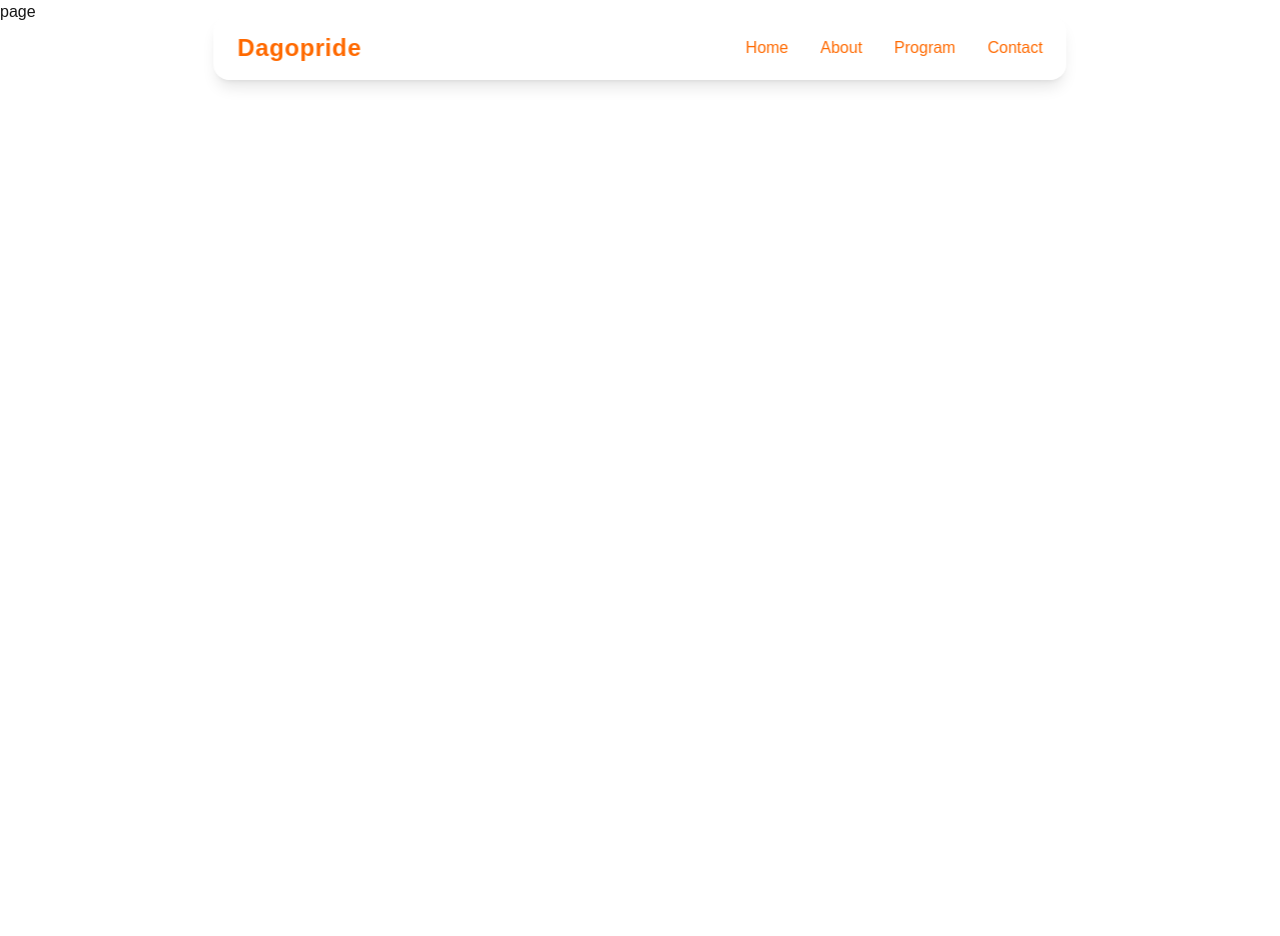
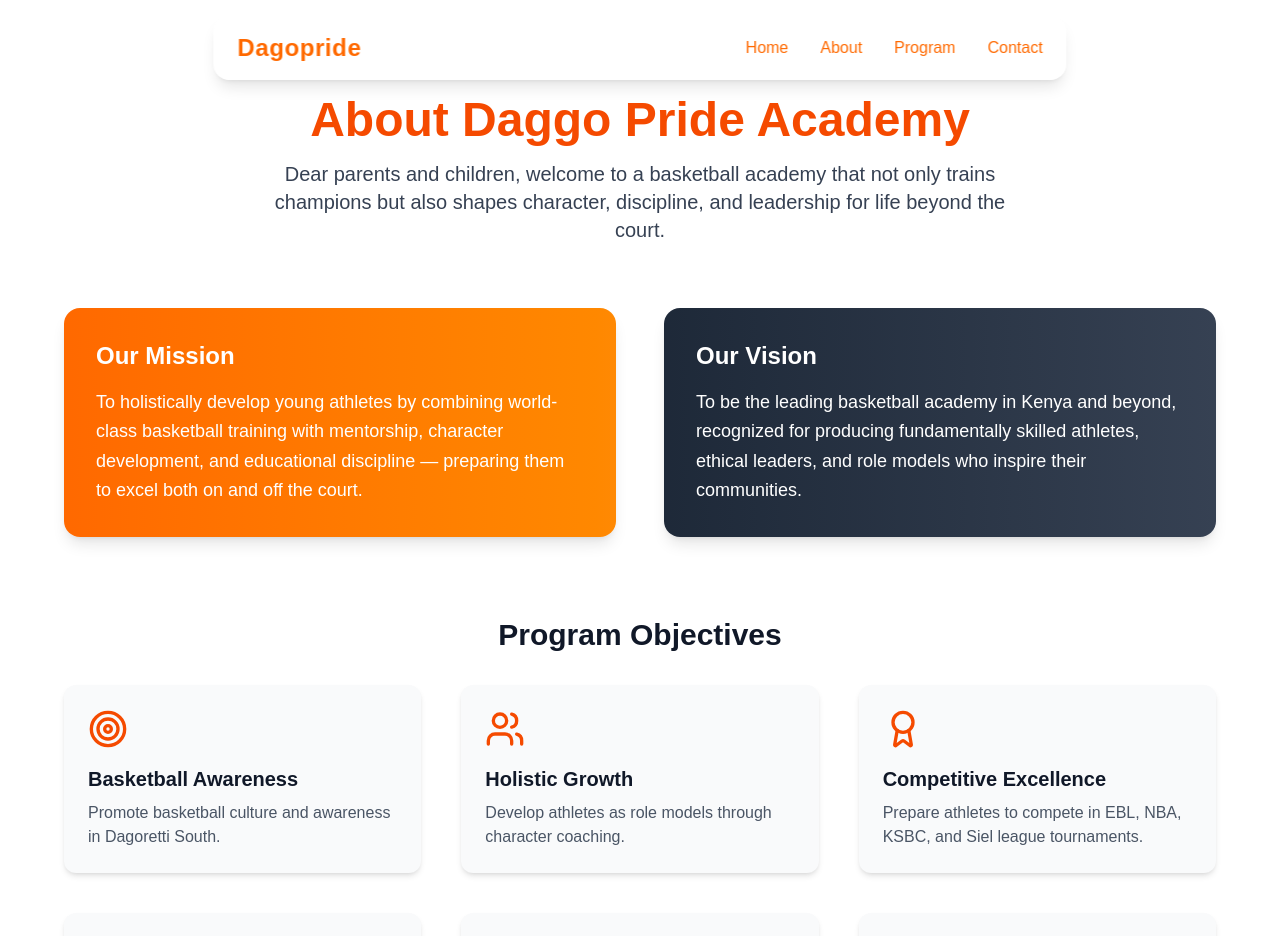
Before and after one commit to GEO-HACK/pride-basket, a Next.js app: page /about in a window 1280 px wide. Shown: the top 936 px of the page. Before the commit the page ends 800 px from the top, so only its background shows below. Built offline with nearby package versions, Linux system fonts and the light colour scheme.

Commit message:
feat: enhance About page with detailed sections and animations, update Learn More button to link to About page

```diff
--- a/src/app/about/page.tsx
+++ b/src/app/about/page.tsx
@@ -1,9 +1,163 @@
-import React from 'react'
+"use client"
 
-const page = () => {
+import React from "react"
+import { motion } from "framer-motion"
+import { Users, Target, Award, Shield, Calendar, Star } from "lucide-react"
+import Image from "next/image"
+
+const fadeInUp = {
+  hidden: { opacity: 0, y: 30 },
+  visible: { opacity: 1, y: 0 },
+}
+
+const AboutSection = () => {
   return (
-    <div>page</div>
+    <section className="relative bg-white text-gray-900 py-24 px-6 md:px-12">
+      <div className="max-w-6xl mx-auto">
+        {/* Intro */}
+        <motion.div
+          initial="hidden"
+          animate="visible"
+          variants={fadeInUp}
+          transition={{ duration: 0.7 }}
+          className="text-center mb-16"
+        >
+          <h2 className="text-3xl md:text-5xl font-extrabold text-orange-600 mb-4">
+            About Daggo Pride Academy
+          </h2>
+          <p className="text-lg md:text-xl text-gray-700 max-w-3xl mx-auto">
+            Dear parents and children, welcome to a basketball academy that not
+            only trains champions but also shapes character, discipline, and
+            leadership for life beyond the court.
+          </p>
+        </motion.div>
+
+        {/* Mission & Vision */}
+        <div className="grid md:grid-cols-2 gap-12 mb-20">
+          <motion.div
+            initial="hidden"
+            animate="visible"
+            variants={fadeInUp}
+            transition={{ duration: 0.7 }}
+            className="bg-gradient-to-r from-orange-500 to-orange-400 text-white p-8 rounded-2xl shadow-lg"
+          >
+            <h3 className="text-2xl font-bold mb-4">Our Mission</h3>
+            <p className="text-lg leading-relaxed">
+              To holistically develop young athletes by combining world-class
+              basketball training with mentorship, character development, and
+              educational discipline — preparing them to excel both on and off
+              the court.
+            </p>
+          </motion.div>
+
+          <motion.div
+            initial="hidden"
+            animate="visible"
+            variants={fadeInUp}
+            transition={{ delay: 0.2, duration: 0.7 }}
+            className="bg-gradient-to-r from-gray-800 to-gray-700 text-white p-8 rounded-2xl shadow-lg"
+          >
+            <h3 className="text-2xl font-bold mb-4">Our Vision</h3>
+            <p className="text-lg leading-relaxed">
+              To be the leading basketball academy in Kenya and beyond,
+              recognized for producing fundamentally skilled athletes, ethical
+              leaders, and role models who inspire their communities.
+            </p>
+          </motion.div>
+        </div>
+
+        {/* Program Objectives */}
+        <div className="mb-20">
+          <h3 className="text-2xl md:text-3xl font-bold text-gray-900 mb-8 text-center">
+            Program Objectives
+          </h3>
+          <div className="grid md:grid-cols-2 lg:grid-cols-3 gap-10">
+            {[
+              {
+                icon: Target,
+                title: "Basketball Awareness",
+                desc: "Promote basketball culture and awareness in Dagoretti South.",
+              },
+              {
+                icon: Users,
+                title: "Holistic Growth",
+                desc: "Develop athletes as role models through character coaching.",
+              },
+              {
+                icon: Award,
+                title: "Competitive Excellence",
+                desc: "Prepare athletes to compete in EBL, NBA, KSBC, and Siel league tournaments.",
+              },
+              {
+                icon: Shield,
+                title: "Future Coaches",
+                desc: "Equip athletes with skills to become coaches and referees.",
+              },
+              {
+                icon: Calendar,
+                title: "Year-Round Training",
+                desc: "Run continuous training and mentorship programs all year round.",
+              },
+              {
+                icon: Star,
+                title: "Values & Character",
+                desc: "Embed discipline, teamwork, and integrity in every session.",
+              },
+            ].map((item, i) => (
+              <motion.div
+                key={i}
+                initial="hidden"
+                animate="visible"
+                variants={fadeInUp}
+                transition={{ delay: 0.1 * i, duration: 0.7 }}
+                className="p-6 bg-gray-50 rounded-xl shadow-md hover:shadow-xl transition"
+              >
+                <item.icon className="h-10 w-10 text-orange-600 mb-4" />
+                <h4 className="text-xl font-semibold mb-2">{item.title}</h4>
+                <p className="text-gray-600">{item.desc}</p>
+              </motion.div>
+            ))}
+          </div>
+        </div>
+
+        {/* Coach Section */}
+        <div className="bg-gray-100 p-10 rounded-2xl shadow-lg">
+          <h3 className="text-2xl md:text-3xl font-bold text-gray-900 mb-6 text-center">
+            Meet Our Head Coach
+          </h3>
+          <div className="flex flex-col md:flex-row items-center gap-8">
+            <div className="relative w-48 h-48 rounded-full overflow-hidden shadow-lg">
+              <Image
+                src="/images/pro.png"
+                alt="Head Coach"
+                fill
+                className="object-cover"
+              />
+            </div>
+            <div>
+              <h4 className="text-xl font-semibold text-orange-600 mb-2">
+                Coach Isaac Gachiri Njoroge
+              </h4>
+              <p className="text-gray-700 leading-relaxed">
+                Coach [Full Name] is the founder and head trainer of Daggo Pride
+                Academy. With years of experience in player development, he has
+                dedicated his career to nurturing the next generation of
+                basketball talent. His coaching philosophy blends technical
+                skills with discipline, teamwork, and character-building,
+                ensuring that every player grows both as an athlete and as an
+                individual.
+              </p>
+              <p className="mt-4 text-gray-700 leading-relaxed">
+                Under his leadership, players are guided through intensive skill
+                camps, mentorship sessions, and competitive opportunities that
+                prepare them for national and international platforms.
+              </p>
+            </div>
+          </div>
+        </div>
+      </div>
+    </section>
   )
 }
 
-export default page
+export default AboutSection
--- a/src/app/program/page.tsx
+++ b/src/app/program/page.tsx
@@ -46,28 +46,32 @@ const Page = () => {
   return (
     <div className="bg-white text-gray-800">
       {/* Hero */}
-      <section className="relative bg-gradient-to-r from-orange-600 to-orange-500 text-white py-24 px-6 md:px-12">
-        <div className="max-w-6xl mx-auto text-center">
+       <section className="relative bg-gradient-to-r from-gray-900 via-orange-500 to-orange-400 text-white py-28 px-6 md:px-12 overflow-hidden">
+      <div className="max-w-6xl mx-auto text-center relative z-10">
         <motion.h1
           initial="hidden"
           animate="visible"
           variants={fadeInUp}
           transition={{ duration: 0.7 }}
-            className="text-4xl md:text-6xl font-extrabold tracking-tight mb-6"
+          className="text-4xl md:text-6xl font-extrabold tracking-tight mb-6 leading-tight"
         >
           Daggo Pride Academy Program
         </motion.h1>
+
         <motion.p
           initial="hidden"
           animate="visible"
           variants={fadeInUp}
           transition={{ delay: 0.2, duration: 0.7 }}
-            className="text-lg md:text-xl max-w-3xl mx-auto text-gray-100"
+          className="text-lg md:text-xl max-w-2xl mx-auto text-gray-100"
         >
-            Building champions on and off the court through world-class
-            basketball training and mentorship.
+          Building champions on and off the court through <span className="font-semibold">world-class basketball training</span> and dedicated mentorship for the young generation.
         </motion.p>
+
       </div>
+
+      {/* Decorative background overlay for a modern look */}
+      <div className="absolute inset-0 bg-gradient-to-t from-black/40 via-transparent to-transparent"></div>
     </section>
 
       {/* Objectives */}
--- a/src/components/landing/about.tsx
+++ b/src/components/landing/about.tsx
@@ -1,5 +1,8 @@
+"use client"
+
 import React from 'react'
 import Image from 'next/image'
+import Link from 'next/link'
 
 const About = () => {
     return (
@@ -22,7 +25,8 @@ const About = () => {
                         id="about-heading"
                         className="text-2xl md:text-4xl lg:text-5xl font-extrabold tracking-tight mb-6 text-gray-900"
                     >
-                        Practical training and <span className='text-orange-400'>mentorship</span> for the next generation of players
+                        Practical training and <span className='text-orange-400'>mentorship</span>
+                        for the next generation of players
                     </h2>
 
                     <p className="text-gray-700 text-md md:text-lg mb-6 leading-relaxed">
@@ -38,10 +42,13 @@ const About = () => {
                         <li>Programs that build discipline, teamwork, and leadership</li>
                         <li>Exposure to tournaments and real-game experiences</li>
                     </ul>
-                    <div className='flex justify-center mt-3'>
-                        <button className="bg-orange-400 text-white py-2 px-4  rounded-md shadow hover:bg-orange-500 transition">
-                            Learn More
-                        </button>
+
+                    <div className="flex justify-center mt-6">
+                        <Link href="/about">
+                            <button className="bg-orange-400 text-white py-2 px-6 rounded-md shadow hover:bg-orange-500 transition">
+                                Learn More
+                            </button>
+                        </Link>
                     </div>
                 </div>
             </div>
```
Lines whose indentation alone changed are shown as unchanged.
